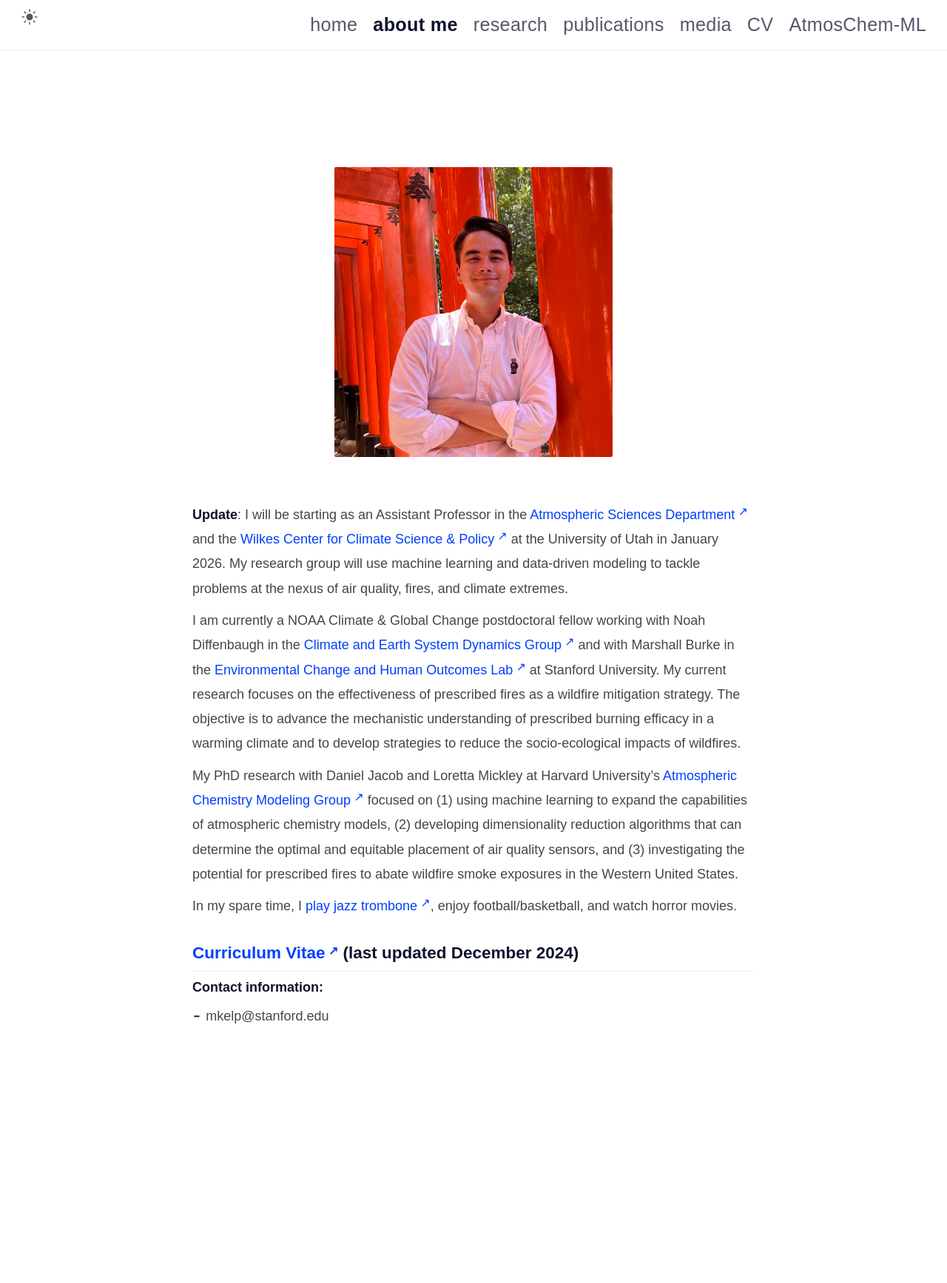
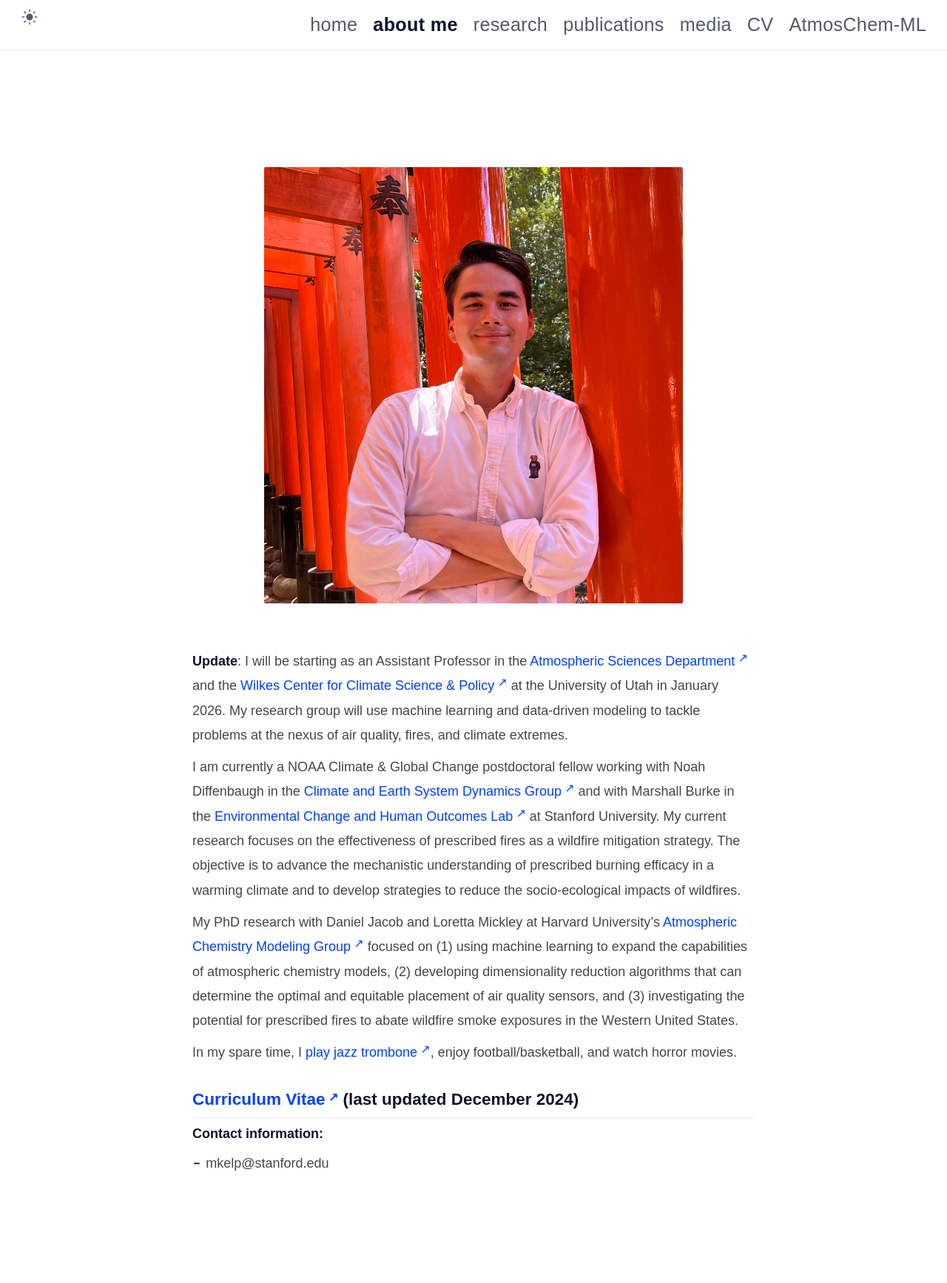
Before and after one commit to mkelp/mkelp.github.io, a Jekyll site: the page built from aboutMe.md, in a window 1280 px wide. Shown: the whole page at 74% size. Built offline with Jekyll 4.4.1, drawn with Linux system fonts in a browser that asks for light colours; some web fonts are replaced; before the commit the page ends 1537 px from its top, so only the background shows below that.

Commit message:
Dec24a12

```diff
--- a/aboutMe.md
+++ b/aboutMe.md
@@ -11,7 +11,7 @@
 </figure> -->
 
 <div style="text-align: center;">
-  <figure style="border: 2px solid #fff; border-radius: 5px; box-sizing: border-box; display: inline-block; margin: 0 auto; width: 50%;">
+  <figure style="border: 2px solid #fff; border-radius: 5px; box-sizing: border-box; display: inline-block; margin: 0 auto; width: 75%;">
     <img src="/assets/img/tori3.jpg" alt="tori fig" style="display: block; width: 100%; height: auto;">
   </figure>
 </div>
```
